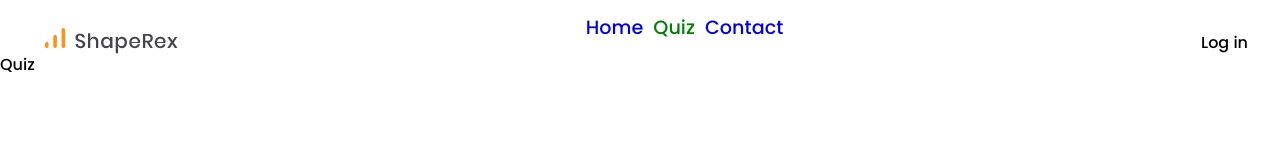
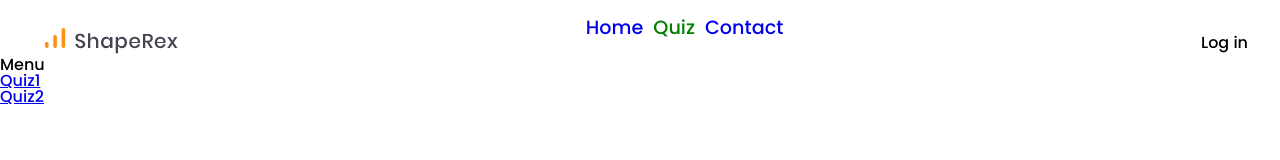
Before and after one commit to eagleweb/ShapeRex, a React (Create React App) app in the folder client/: page /quiz in a window 1280 px wide. Shown: the top 160 px of the page. Built offline with nearby package versions, Linux system fonts and the light colour scheme.

Commit message:
Add more page and route

```diff
--- a/client/src/App.js
+++ b/client/src/App.js
@@ -4,7 +4,7 @@ import createBrowserHistory from 'history/createBrowserHistory'
 import Layout from './component/Layout/Layout'
 import Page404 from './component/404/Page404'
 import Home from './component/Home/Home'
-import Quiz from './component/Quiz/Quiz'
+import QuizAppContainer from './component/QuizAppContainer/QuizAppContainer'
 import Contact from './component/Contact/Contact'
 
 const history = createBrowserHistory();
@@ -16,7 +16,8 @@ export default class App extends Component {
                 <Layout>
                         <Switch>
                         <Route exact path="/" component={Home} />
-                        <Route path="/quiz" component={Quiz} />
+                        <Route path="/quiz" component={QuizAppContainer} />
+                            {/*<Route path="/quiz/:id" render={ (props) => "Hello"} />*/}
                         <Route path="/contact" component={Contact} />
                         <Route component={Page404} />
                         </Switch>
--- a/client/src/component/Quiz/Quiz.js
+++ /dev/null
@@ -1,9 +0,0 @@
-import React from 'react'
-
-const Quiz = () => (
-    <div>
-        Quiz
-    </div>
-);
-
-export default Quiz
--- /dev/null
+++ b/client/src/component/QuizAppContainer/QuestionPage/QuestionPage.js
@@ -0,0 +1,18 @@
+import React, { Component } from 'react'
+import quiz from '../../../mocks/quiz'
+
+class QuestionPage extends Component {
+
+    constructor(props) {
+        super(props);
+    }
+
+    render(){
+        return (
+            <p>{quiz[0].quizname}</p>
+        )
+    }
+
+}
+
+export default QuestionPage
--- /dev/null
+++ b/client/src/component/QuizAppContainer/QuizAppContainer.js
@@ -0,0 +1,17 @@
+import React from 'react'
+import { Switch, Route, Link } from 'react-router-dom'
+import QuizSelect from './QuizSelect/QuizSelect'
+import QuestionPage from './QuestionPage/QuestionPage'
+
+const QuizAppContainer = ({match}) => (
+    <div>
+        <div>Menu</div>
+
+        <Switch>
+        <Route exact path={match.path} component={QuizSelect}/>
+        <Route path={`${match.path}/:id`} component={QuestionPage} />
+        </Switch>
+    </div>
+);
+
+export default QuizAppContainer
--- /dev/null
+++ b/client/src/component/QuizAppContainer/QuizSelect/QuizSelect.js
@@ -0,0 +1,15 @@
+import React from 'react'
+import { Route, Link } from 'react-router-dom'
+import quiz from '../../../mocks/quiz'
+
+const QuizSelect = ({match}) => (
+    <div>
+        <ul>
+            {quiz.map((item) =>
+                <li key={item.id}><Link to={`quiz/${item.id}`}>{item.quizname}</Link></li>
+            )}
+        </ul>
+    </div>
+);
+
+export default QuizSelect
--- a/client/src/mocks/quiz.js
+++ b/client/src/mocks/quiz.js
@@ -1,4 +1,4 @@
-export const quiz = [
+const quiz = [
     {
         id: 1,
         quizname: 'Quiz1',
@@ -35,5 +35,44 @@ export const quiz = [
             }
         ],
         added: '2015'
+    },
+    {
+        id: 2,
+        quizname: 'Quiz2',
+        questions: [
+            {
+                idquestions: 1,
+                questions: 'Where are from?',
+                variant: [
+                    {
+                        idvariant: 1,
+                        answer: 'New-York'
+                    },
+                    {
+                        idvariant: 2,
+                        answer: 'Los-Angels'
+                    },
+                ],
+                rightanswer: 2
+            },
+            {
+                idquestions: 2,
+                questions: 'What is your name',
+                variant: [
+                    {
+                        idvariant: 1,
+                        answer: 'Slava'
+                    },
+                    {
+                        idvariant: 2,
+                        answer: 'Lena'
+                    },
+                ],
+                rightanswer: 1
+            }
+        ],
+        added: '2019'
     }
 ];
+
+export default quiz;
```
